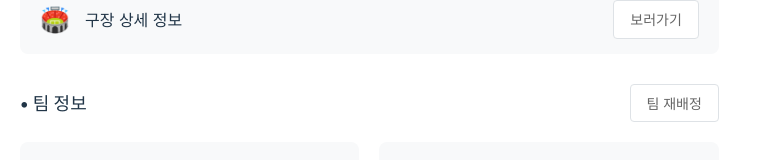
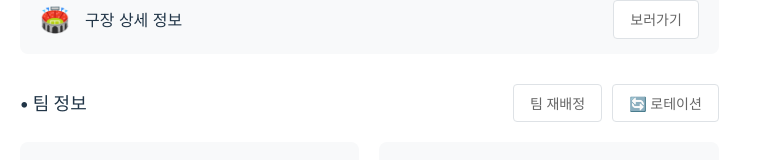
Before and after one commit to Outwater/plaber-match, a React (Vite) app: page /matches/1/lead-flaver in a window 1280 px wide. Shown: the part 564-724 px from the top of the page, without its empty margins (0-761 px from the left). Built offline with nearby package versions, Linux system fonts and the light colour scheme.

Commit message:
fix: 로테이션 버튼 생성

```diff
--- a/src/pages/LeadFlaverProgress.tsx
+++ b/src/pages/LeadFlaverProgress.tsx
@@ -219,7 +219,10 @@ const LeadFlaverProgress = () => {
               <PrepSection>
                 <PrepTitleContainer>
                   <PrepSubTitle>• 팀 정보</PrepSubTitle>
-                  <ReassignButton onClick={handleTeamReassign}>팀 재배정</ReassignButton>
+                  <ButtonGroup>
+                    <ReassignButton onClick={handleTeamReassign}>팀 재배정</ReassignButton>
+                    <RotationButton>🔄 로테이션</RotationButton>
+                  </ButtonGroup>
                 </PrepTitleContainer>
                 <TeamGrid>
                   {teamAssignments.map((team, index) => (
@@ -734,4 +737,24 @@ const Divider = styled.hr`
   max-width: 1160px;
 `;
 
+const ButtonGroup = styled.div`
+  display: flex;
+  gap: 10px;
+`;
+
+const RotationButton = styled.button`
+  padding: 8px 16px;
+  font-size: 14px;
+  color: #666;
+  background-color: white;
+  border: 1px solid #dee2e6;
+  border-radius: 4px;
+  cursor: pointer;
+  transition: all 0.2s;
+
+  &:hover {
+    background-color: #f8f9fa;
+  }
+`;
+
 export default LeadFlaverProgress;
```
